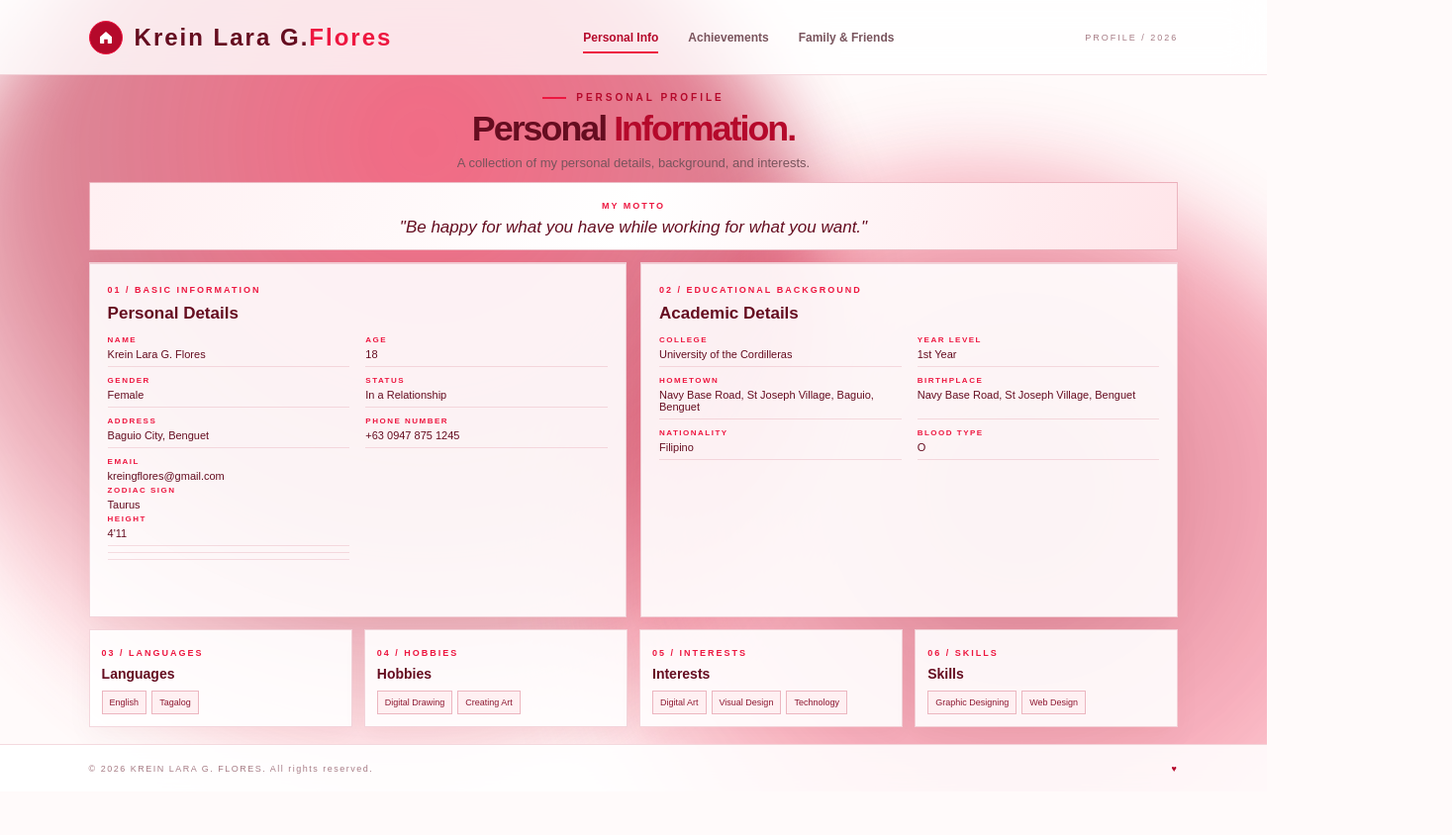
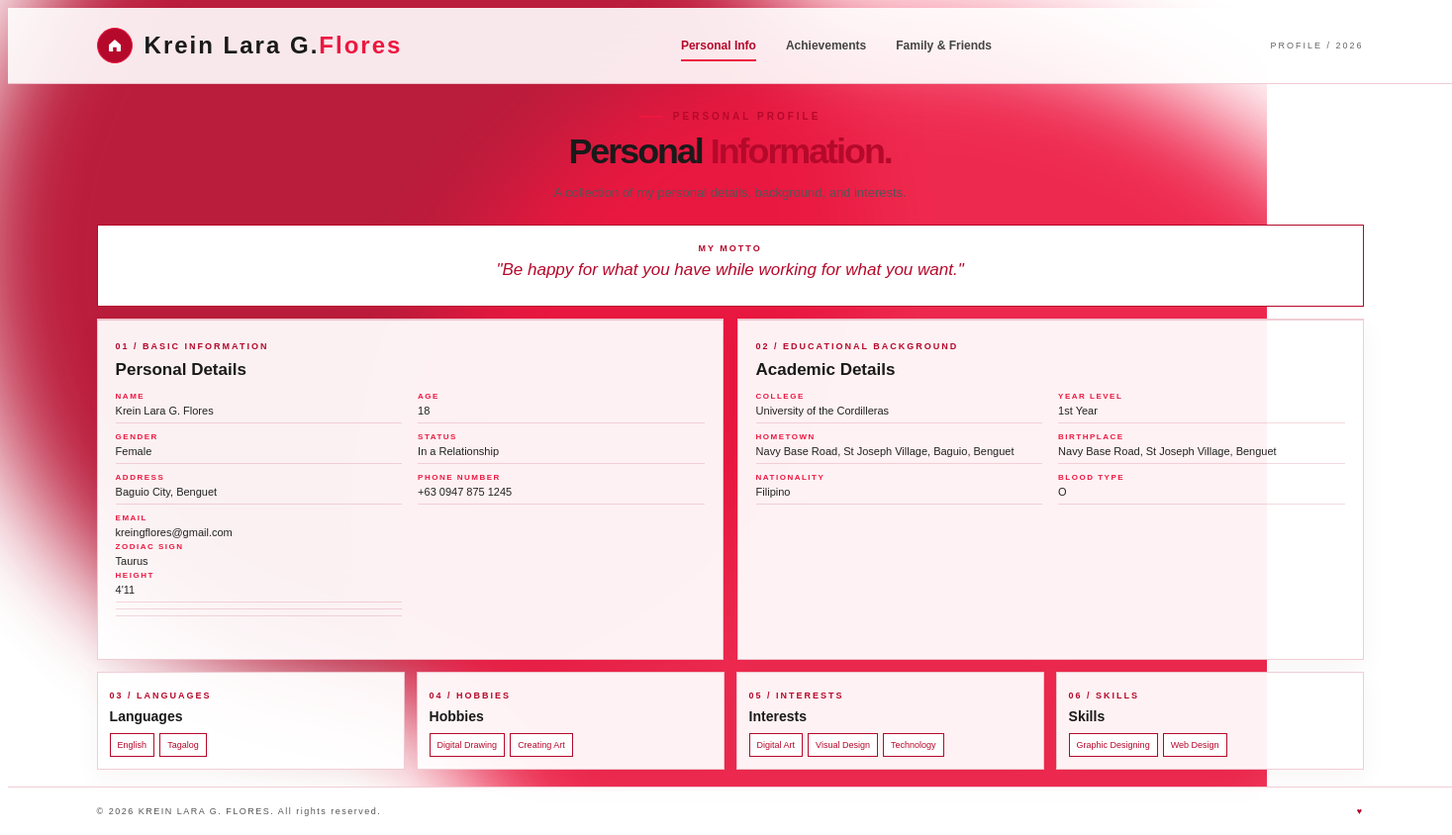
Before and after one commit to owemjikrein/kreinport, a plain HTML site: page personal.html in a window 1280 px wide. Shown: the whole page at 99% size, 1467 px wide, since content can reach past the window. Before the commit the page ends 800 px from the top, so only its background shows below. Drawn offline with Linux system fonts and the light colour scheme.

Commit message:
style.css

```diff
--- a/style.css
+++ b/style.css
@@ -5,13 +5,14 @@
 
 :root {
     --black: #ffffff;
-    --panel: #fff7f8;
-    --panel-light: #ffe9ed;
+    --panel: #ffffff;
+    --panel-light: #f2f2f2;
     --red: #b5092b;
     --bright: #ed1740;
-    --muted: #79545d;
-    --white: #650d20;
-    --line: rgba(181, 9, 43, .17);
+    --muted: #555555;
+    --white: #1a1a1a;
+    --line: rgba(181, 9, 43, 0.2);
+}
 }
 
 * {
@@ -1943,138 +1944,88 @@ body {
     --line: rgba(181, 9, 43, 0.16);
 }
 
-/* =========================================
-   ANIMATED LAVA LAMP BACKGROUND
-========================================= */
+/* =====================================
+   WHITE & RED LAVA LAMP BACKGROUND
+===================================== */
 
 body {
-    background: #fffafa;
-    color: #650d20;
-}
-
-/* Main white background */
+    background: #ffffff;
+    color: #1a1a1a;
+}
+
 .background-glow {
     position: fixed;
     inset: 0;
     z-index: -2;
     overflow: hidden;
     pointer-events: none;
-    background: #fffafa;
-    isolation: isolate;
-}
-
-/* First flowing lava shape */
-.background-glow::before {
+    background: #ffffff;
+}
+
+/* Moving liquid shapes */
+.background-glow::before,
+.background-glow::after {
     content: "";
     position: absolute;
     width: 65vw;
     height: 65vw;
-    min-width: 500px;
-    min-height: 500px;
-    top: -25%;
-    left: -15%;
-    border-radius: 42% 58% 65% 35% / 45% 40% 60% 55%;
-    background:
-        radial-gradient(
-            circle at 35% 35%,
-            rgba(237, 23, 64, 0.85),
-            rgba(181, 9, 43, 0.65) 45%,
-            rgba(255, 105, 130, 0.25) 72%,
-            transparent 100%
-        );
-    filter: blur(35px);
-    opacity: 0.75;
-    animation: lavaFlowOne 18s ease-in-out infinite alternate;
-}
-
-/* Second flowing lava shape */
-.background-glow::after {
-    content: "";
-    position: absolute;
-    width: 60vw;
-    height: 60vw;
     min-width: 450px;
     min-height: 450px;
-    right: -15%;
-    bottom: -30%;
-    border-radius: 60% 40% 35% 65% / 55% 60% 40% 45%;
-    background:
-        radial-gradient(
-            circle at 60% 45%,
-            rgba(181, 9, 43, 0.75),
-            rgba(237, 23, 64, 0.45) 48%,
-            rgba(255, 145, 165, 0.25) 75%,
-            transparent 100%
-        );
-    filter: blur(40px);
-    opacity: 0.7;
-    animation: lavaFlowTwo 22s ease-in-out infinite alternate;
-}
-
-/* Lava movement */
-@keyframes lavaFlowOne {
+    border-radius: 43% 57% 65% 35% / 45% 40% 60% 55%;
+    background: #b5092b;
+    filter: blur(45px);
+    opacity: 0.92;
+}
+
+/* First lava shape */
+.background-glow::before {
+    top: -30%;
+    left: -15%;
+    animation: lavaMoveOne 18s ease-in-out infinite alternate;
+}
+
+/* Second lava shape */
+.background-glow::after {
+    right: -20%;
+    bottom: -35%;
+    width: 75vw;
+    height: 75vw;
+    background: #ed1740;
+    animation: lavaMoveTwo 22s ease-in-out infinite alternate;
+}
+
+@keyframes lavaMoveOne {
     0% {
-        transform: translate(-5%, -3%) rotate(0deg) scale(1);
-        border-radius: 42% 58% 65% 35% / 45% 40% 60% 55%;
+        transform: translate(0, 0) rotate(0deg) scale(1);
+        border-radius: 43% 57% 65% 35% / 45% 40% 60% 55%;
     }
 
     50% {
-        transform: translate(35%, 25%) rotate(100deg) scale(1.15);
-        border-radius: 60% 40% 45% 55% / 55% 65% 35% 45%;
+        transform: translate(25vw, 15vh) rotate(120deg) scale(1.15);
+        border-radius: 60% 40% 35% 65% / 55% 60% 40% 45%;
     }
 
     100% {
-        transform: translate(65%, 45%) rotate(190deg) scale(0.95);
+        transform: translate(45vw, 25vh) rotate(240deg) scale(0.9);
         border-radius: 35% 65% 55% 45% / 60% 35% 65% 40%;
     }
 }
 
-@keyframes lavaFlowTwo {
+@keyframes lavaMoveTwo {
     0% {
-        transform: translate(5%, 5%) rotate(0deg) scale(1);
+        transform: translate(0, 0) rotate(0deg) scale(1);
         border-radius: 60% 40% 35% 65% / 55% 60% 40% 45%;
     }
 
     50% {
-        transform: translate(-35%, -30%) rotate(-100deg) scale(1.2);
-        border-radius: 40% 60% 65% 35% / 45% 50% 50% 55%;
+        transform: translate(-25vw, -20vh) rotate(-120deg) scale(1.2);
+        border-radius: 40% 60% 65% 35% / 45% 55% 45% 55%;
     }
 
     100% {
-        transform: translate(-55%, -45%) rotate(-190deg) scale(0.9);
-        border-radius: 65% 35% 45% 55% / 40% 60% 35% 65%;
-    }
-}
-
-/* =========================================
-   LIGHT NAVIGATION
-========================================= */
-
-.navbar {
-    background: rgba(255, 255, 255, 0.82);
-    border-bottom: 1px solid rgba(181, 9, 43, 0.15);
-    backdrop-filter: blur(18px);
-}
-
-.logo {
-    color: #650d20;
-}
-
-.logo span {
-    color: var(--bright);
-}
-
-.navbar nav a {
-    color: #79545d;
-}
-
-.navbar nav a:hover,
-.navbar nav a.active {
-    color: #b5092b;
-}
-
-.nav-mark {
-    color: #a77c85;
+        transform: translate(-40vw, -10vh) rotate(-240deg) scale(0.9);
+        border-radius: 55% 45% 40% 60% / 35% 65% 55% 45%;
+    }
 }
 
 /* =========================================
@@ -2428,3 +2379,230 @@ body {
         animation: none;
     }
 }
+
+/* =====================================
+   WHITE & RED THEME — GLOBAL OVERRIDES
+===================================== */
+
+/* Navigation */
+.navbar {
+    background: rgba(255, 255, 255, 0.9);
+    border-bottom: 1px solid rgba(181, 9, 43, 0.2);
+}
+
+.logo {
+    color: #1a1a1a;
+}
+
+.navbar nav a {
+    color: #444444;
+}
+
+.navbar nav a:hover,
+.navbar nav a.active {
+    color: #b5092b;
+}
+
+.nav-mark {
+    color: #666666;
+}
+
+/* Main page text */
+.home-copy h2,
+.text-link {
+    color: #333333;
+}
+
+.home-description,
+.heading-note,
+.family-intro-note {
+    color: #555555;
+}
+
+/* Panels and cards */
+.profile-panel,
+.detail-panel,
+.personal-info-panel,
+.personal-extra-panel,
+.timeline-content,
+.recognition-area,
+.school-section,
+.recognition-section,
+.gallery-card,
+.milestone-card {
+    background: rgba(255, 255, 255, 0.94);
+    border-color: rgba(181, 9, 43, 0.2);
+    color: #1a1a1a;
+}
+
+/* Panel headings */
+.profile-panel h2,
+.detail-panel h2,
+.timeline-content h3,
+.recognition-area h2,
+.award-info h3,
+.gallery-caption h2,
+.personal-info-panel h2,
+.personal-extra-panel h2,
+.school-section-heading h2,
+.recognition-text h3,
+.milestone-info h3 {
+    color: #1a1a1a;
+}
+
+/* Descriptions */
+.profile-quote,
+.detail-panel p,
+.timeline-content p,
+.award-info p,
+.gallery-description,
+.gallery-caption p,
+.recognition-text p,
+.milestone-info p {
+    color: #555555;
+}
+
+/* Motto */
+.motto-panel {
+    background: #ffffff;
+    border: 1px solid #b5092b;
+    color: #1a1a1a;
+}
+
+.motto-panel h2 {
+    color: #b5092b;
+}
+
+/* Information details */
+.information-item strong {
+    color: #222222;
+}
+
+.information-item {
+    border-bottom-color: rgba(181, 9, 43, 0.15);
+}
+
+/* Tags */
+.tag-list span {
+    color: #b5092b;
+    background: #ffffff;
+    border-color: #b5092b;
+}
+
+/* Education cards */
+.school-image-card,
+.recognition-card {
+    background: #ffffff;
+    border-color: rgba(181, 9, 43, 0.2);
+}
+
+.school-image-card figcaption h3 {
+    color: #222222;
+}
+
+/* Milestones */
+.milestone-card {
+    background: #ffffff;
+    border: 1px solid rgba(181, 9, 43, 0.2);
+}
+
+.milestone-info h3 {
+    color: #1a1a1a;
+}
+
+.milestone-info p {
+    color: #555555;
+}
+
+.interact-hint {
+    color: #555555;
+}
+
+/* Family gallery */
+.gallery-card:hover,
+.detail-panel:hover {
+    background: #f2f2f2;
+}
+
+/* Footer */
+.footer {
+    background: rgba(255, 255, 255, 0.95);
+    color: #555555;
+    border-top: 1px solid rgba(181, 9, 43, 0.2);
+}
+
+/* Portrait decoration */
+.portrait-index,
+.gallery-number,
+.photo-number {
+    background: rgba(181, 9, 43, 0.9);
+    color: #ffffff;
+}
+
+/* Intro screen */
+.intro-screen {
+    background: #ffffff;
+}
+
+.intro-content h1 {
+    color: #1a1a1a;
+}
+
+.intro-bunny {
+    filter: brightness(0) saturate(100%)
+            invert(12%) sepia(92%) saturate(4500%)
+            hue-rotate(335deg) brightness(85%);
+}
+
+/* Image viewer */
+.proof-modal {
+    background: rgba(255, 255, 255, 0.96);
+}
+
+.proof-close {
+    color: #b5092b;
+}
+
+/* Keep red accents */
+.eyebrow,
+.eyebrow span,
+.page-heading h1 span,
+.home-copy h1 span,
+.family-intro h1 span,
+.gallery-category,
+.timeline-date,
+.award-type,
+.section-kicker,
+.profile-tag,
+.column-label,
+.person-caption h3 {
+    color: #b5092b;
+}
+
+/* Buttons */
+.button-red {
+    background: #b5092b;
+    color: #ffffff;
+    border-color: #b5092b;
+}
+
+.button-red:hover {
+    background: #ed1740;
+}
+
+/* Home icon */
+.home-icon {
+    background: #b5092b;
+    border-color: #ed1740;
+}
+
+/* Mobile background */
+@media (max-width: 760px) {
+    .navbar {
+        background: rgba(255, 255, 255, 0.96);
+    }
+
+    .footer {
+        background: #ffffff;
+    }
+}
```
